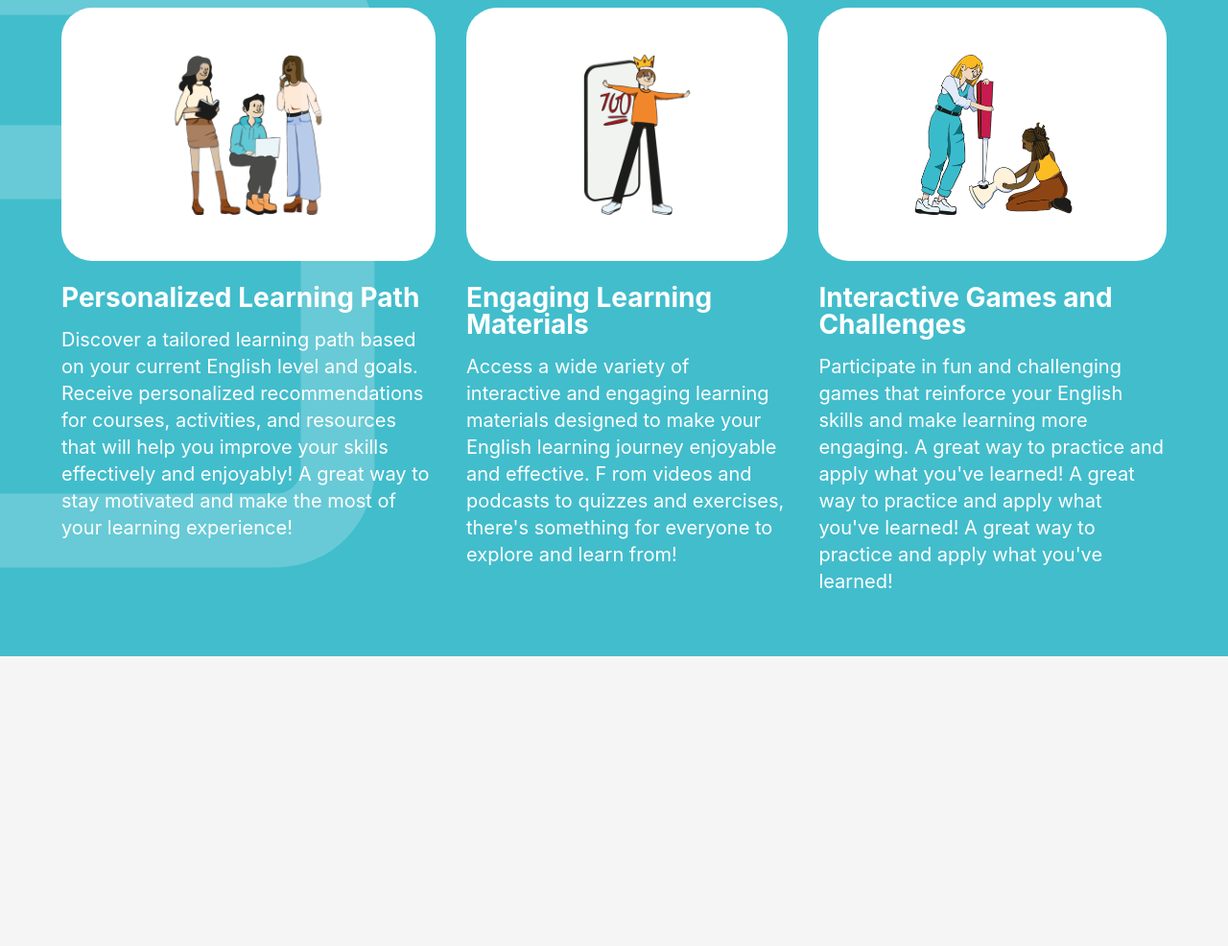
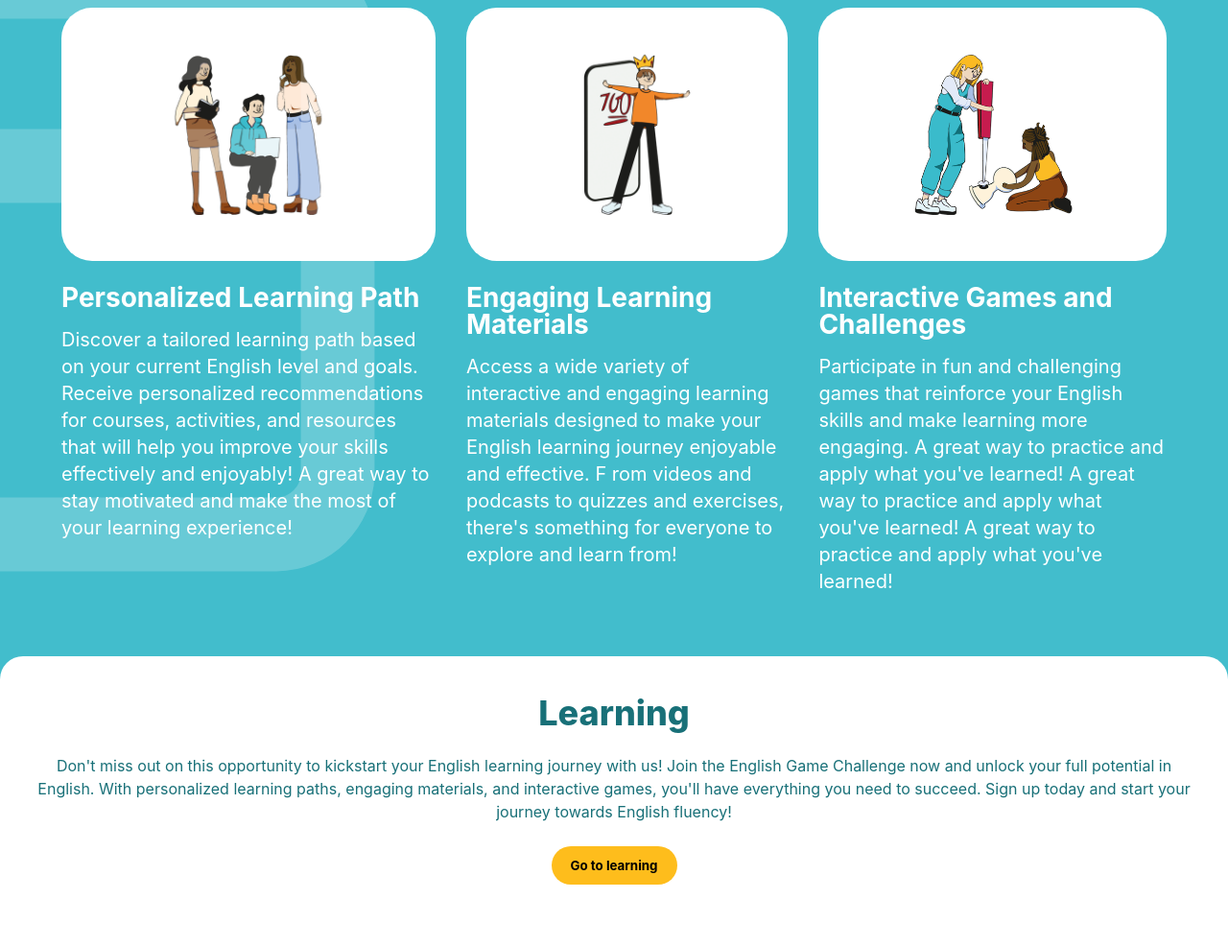
Before and after one commit to 2025-10-CDA-ECO-P6/victoria-english-game, a website: page index.html in a window 1280 px wide. Shown: the part 1007-1993 px from the top of the page at 96% size. Before the commit the page ends 1691 px from the top, so only its background shows below. Drawn offline with Linux system fonts and the light colour scheme.

Commit message:
test deploy

```diff
--- a/src/index.html
+++ b/index.html
@@ -121,6 +121,17 @@
           </article>
         </div>
       </section>
+      <section class="section4">
+        <h2 class="section4__subtitle">Learning</h2>
+        <p class="section4__description">
+          Don't miss out on this opportunity to kickstart your English learning
+          journey with us! Join the English Game Challenge now and unlock your
+          full potential in English. With personalized learning paths, engaging
+          materials, and interactive games, you'll have everything you need to
+          succeed. Sign up today and start your journey towards English fluency!
+        </p>
+        <button class="section4__button">Go to learning</button>
+      </section>
       <!-- <img class="section2__image" src="../assets/maquette.jpg" alt="" /> -->
     </main>
   </body>
--- a/src/scss/components/_section2.scss
+++ b/src/scss/components/_section2.scss
@@ -12,13 +12,7 @@
     font-weight: 800;
     margin-bottom: 1rem;
   }
-
-    &__button {
-    background-color: vars.$secondary500;
-    padding: 0.75rem 1.25rem;
-    border-radius: 2rem;
-    font-weight: 700;
-    margin-top: 1.5rem;
-    margin-bottom: 2rem;
+  &__button {
+  @include mix.button(vars.$secondary500);
   }
 }
--- a/src/scss/components/_section3.scss
+++ b/src/scss/components/_section3.scss
@@ -8,6 +8,7 @@
   padding: $padding;
   text-align: center;
   padding-top: 1rem;
+  padding-bottom: 4rem;
 
     &::before {
     content: "";
--- /dev/null
+++ b/src/scss/components/_section4.scss
@@ -0,0 +1,20 @@
+@use "../utils/variables" as vars;
+@use "../utils/mixins" as mix;
+
+.section4{
+    @include mix.rounded-section(vars.$neutral0);
+    color: vars.$primary900;
+    padding: 2rem;
+    text-align: center;
+
+    &__subtitle {
+    font-size: 2.25rem;
+    font-weight: 800;
+    text-align: center;
+    margin-bottom: 1rem;
+    }
+
+   &__button {
+    @include mix.button(vars.$secondary500);
+    }
+}
--- a/src/scss/style.scss
+++ b/src/scss/style.scss
@@ -3,6 +3,7 @@
 @use "components/section1";
 @use "components/section2";
 @use "components/section3";
+@use "components/section4";
 
 * {
   margin: 0;
--- a/src/scss/utils/_mixins.scss
+++ b/src/scss/utils/_mixins.scss
@@ -10,3 +10,13 @@
 
   }
 }
+
+@mixin button($button-color) {
+
+    background-color: $button-color;
+    padding: 0.75rem 1.25rem;
+    border-radius: 2rem;
+    font-weight: 700;
+    margin-top: 1.5rem;
+    margin-bottom: 2rem;
+  }
```
Also changed, not shown: dist/css/style.css, readme.md, 1 other file.
